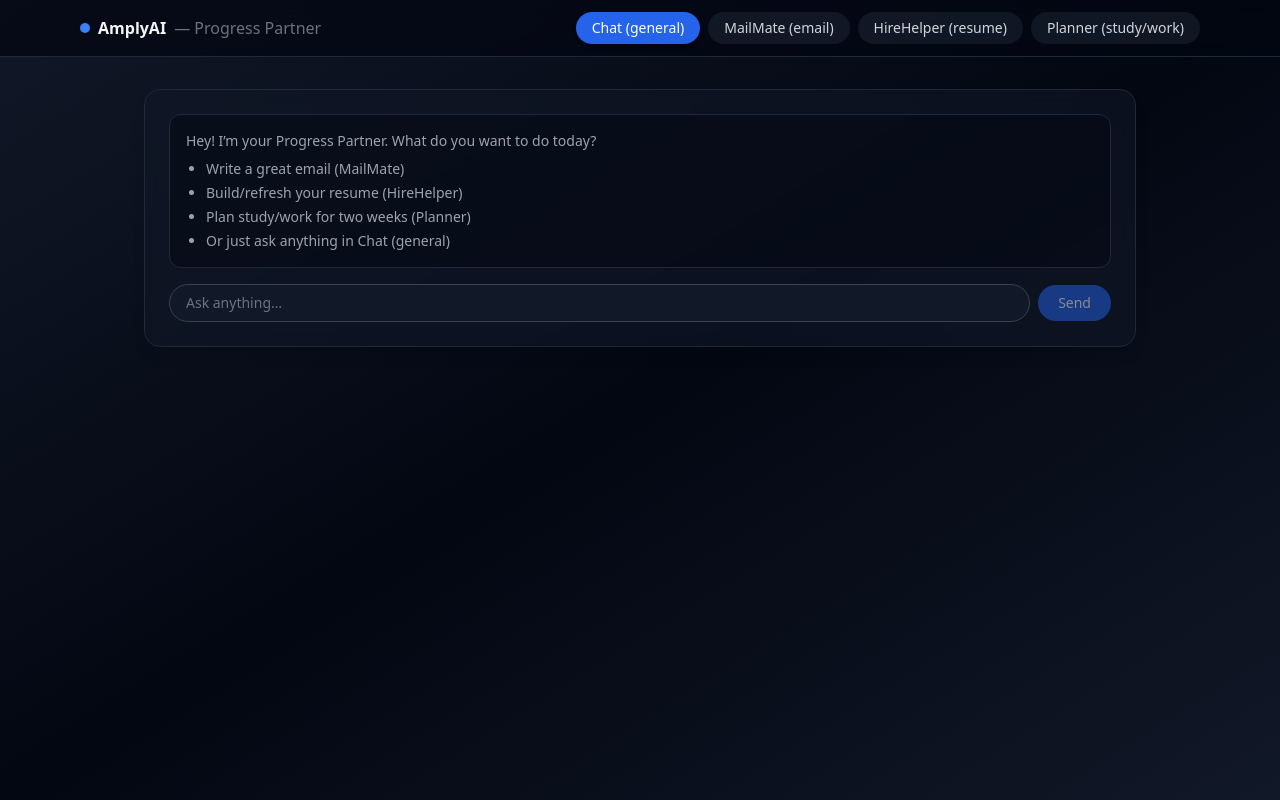
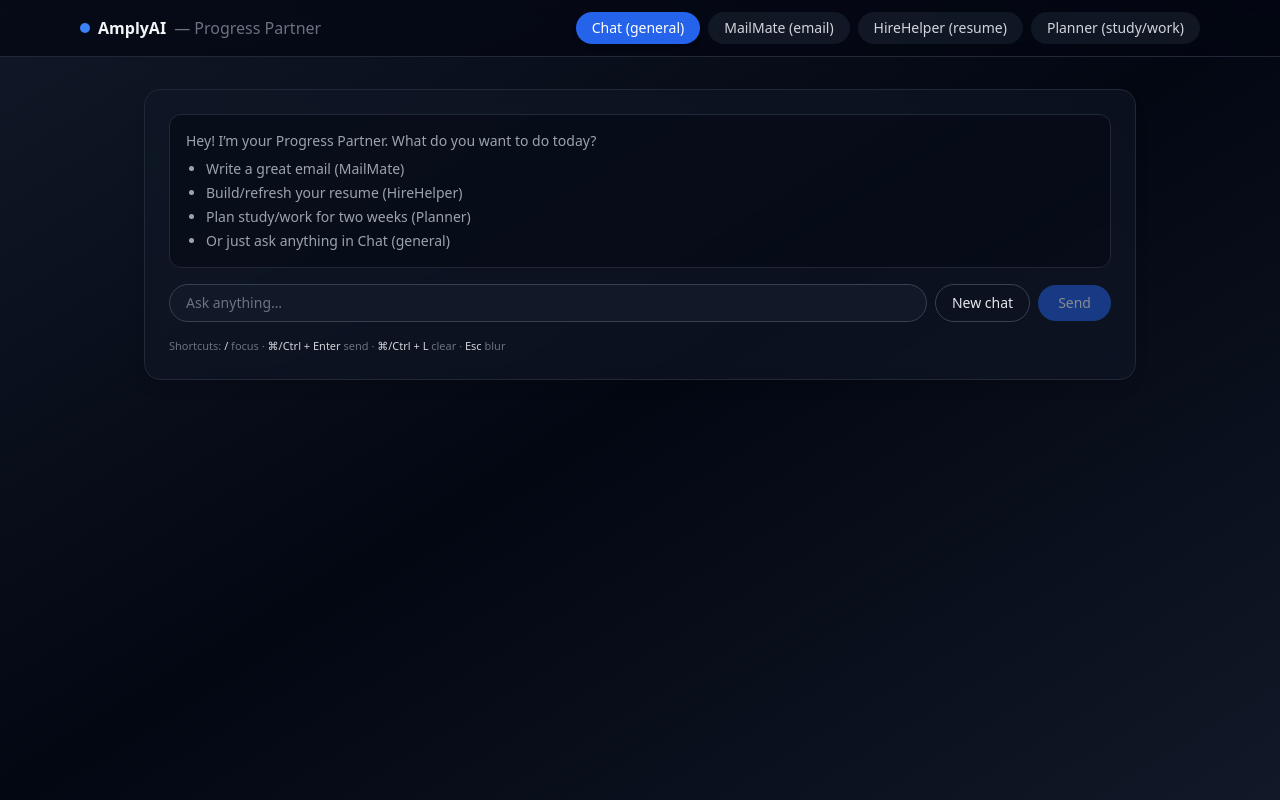
Before and after one commit to madevthevanthiran-maker/amplyai-chatbot, a Next.js app: page /app in a window 1280 px wide. Built offline with nearby package versions, Linux system fonts and the light colour scheme.

Commit message:
Update ChatPanel.jsx

```diff
--- a/components/ChatPanel.jsx
+++ b/components/ChatPanel.jsx
@@ -7,7 +7,7 @@ export default function ChatPanel({
   tabId,
   systemPrompt,
   apiPath = "/api/chat",
-  placeholder = "Type your message…",
+  placeholder = "Ask anything…",
 }) {
   const [messages, setMessages] = React.useState([]);
   const [input, setInput] = React.useState("");
@@ -16,8 +16,47 @@ export default function ChatPanel({
   const [lastUserMsg, setLastUserMsg] = React.useState(null);
   const [copiedId, setCopiedId] = React.useState(null);
 
+  const inputRef = React.useRef(null);
+
+  // Load & persist per-tab conversation
   React.useEffect(() => { setMessages(loadMessages(tabId)); }, [tabId]);
   React.useEffect(() => { saveMessages(tabId, messages); }, [tabId, messages]);
+
+  // Keyboard shortcuts
+  React.useEffect(() => {
+    const onKey = (e) => {
+      const meta = e.ctrlKey || e.metaKey;
+
+      // Focus with '/'
+      if (e.key === "/" && !e.target.closest("input,textarea")) {
+        e.preventDefault();
+        inputRef.current?.focus();
+        return;
+      }
+
+      // Send with Cmd/Ctrl + Enter
+      if (meta && e.key === "Enter") {
+        e.preventDefault();
+        if (!loading) send();
+        return;
+      }
+
+      // Clear chat with Cmd/Ctrl + L
+      if (meta && e.key.toLowerCase() === "l") {
+        e.preventDefault();
+        if (confirm("Clear this chat?")) reset();
+        return;
+      }
+
+      // Blur with Esc
+      if (e.key === "Escape") {
+        inputRef.current?.blur();
+      }
+    };
+
+    window.addEventListener("keydown", onKey);
+    return () => window.removeEventListener("keydown", onKey);
+  }, [loading]);
 
   const send = async (text) => {
     const content = (text ?? input).trim();
@@ -157,7 +196,7 @@ export default function ChatPanel({
         )}
       </div>
 
-      {/* Input */}
+      {/* Input + actions */}
       <form
         className="flex items-center gap-2"
         onSubmit={(e) => {
@@ -166,6 +205,7 @@ export default function ChatPanel({
         }}
       >
         <input
+          ref={inputRef}
           value={input}
           onChange={(e) => setInput(e.target.value)}
           placeholder={placeholder}
@@ -173,13 +213,33 @@ export default function ChatPanel({
           className="flex-1 rounded-full border border-gray-700 bg-gray-900 px-4 py-2 text-sm text-gray-100
             placeholder-gray-500 focus:outline-none focus:ring-2 focus:ring-blue-600 disabled:opacity-50"
         />
+
+        <div className="flex items-center gap-2">
+          <button
+            type="button"
+            onClick={reset}
+            className="px-4 py-2 rounded-full border border-gray-700 text-sm text-gray-200 hover:bg-gray-800/70"
+            title="Start a new chat"
+          >
+            New chat
+          </button>
+
           <button
             disabled={loading || !input.trim()}
             className="px-5 py-2 rounded-full bg-blue-600 text-white text-sm font-medium hover:bg-blue-500 disabled:opacity-50"
           >
             {loading ? "…" : "Send"}
           </button>
+        </div>
       </form>
+
+      {/* helper hint */}
+      <div className="text-[11px] text-gray-500">
+        Shortcuts: <span className="font-medium text-gray-300">/</span> focus ·{" "}
+        <span className="font-medium text-gray-300">⌘/Ctrl + Enter</span> send ·{" "}
+        <span className="font-medium text-gray-300">⌘/Ctrl + L</span> clear ·{" "}
+        <span className="font-medium text-gray-300">Esc</span> blur
+      </div>
     </div>
   );
 }
```
Lines whose indentation alone changed are shown as unchanged.
